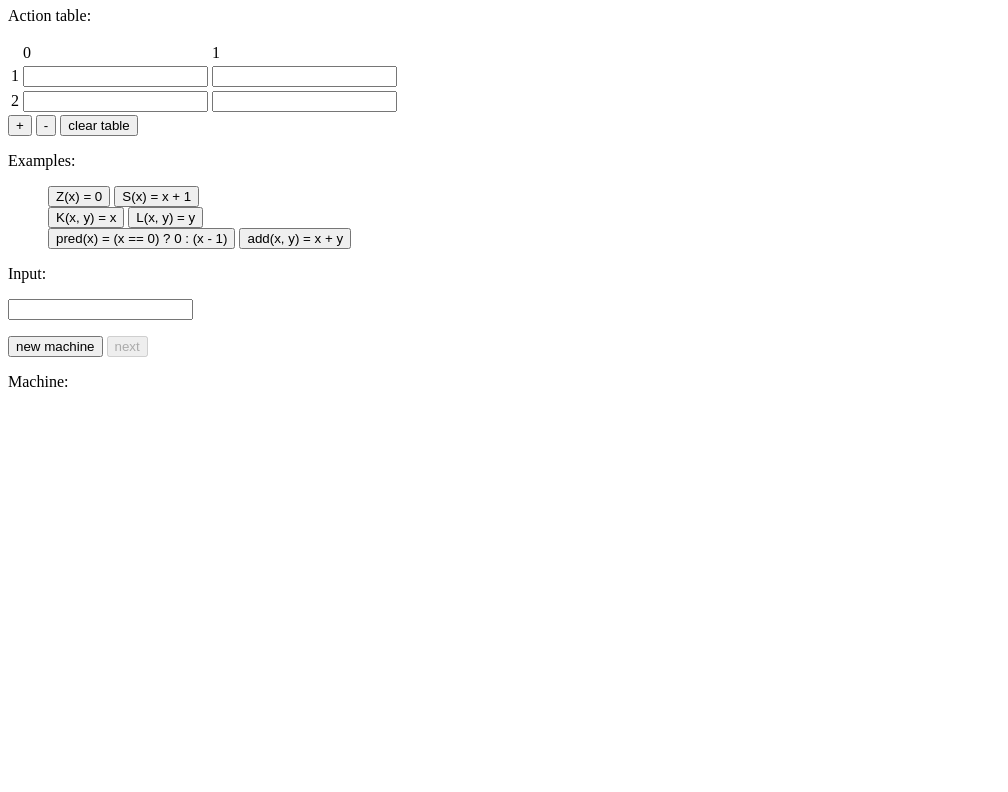
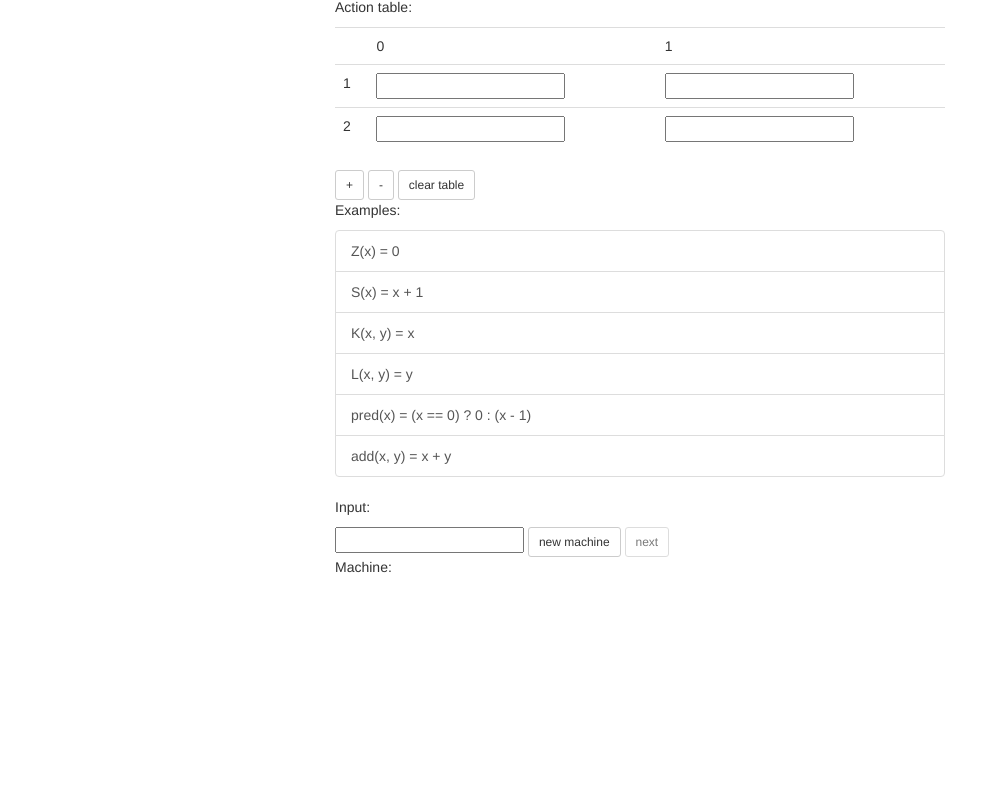
Before and after one commit to stanleytangerror/TuringMachineSimulator, a plain HTML site: page index.html in a window 1280 px wide. Shown: the part 73-865 px from the top of the page, without its empty margins (0-1008 px from the left). Before the commit the page ends 800 px from the top, so only its background shows below. Drawn offline with nearby package versions, Linux system fonts and the light colour scheme.

Commit message:
bootstrap added

```diff
--- a/index.html
+++ b/index.html
@@ -4,18 +4,20 @@
   <head>
     <meta http-equiv="content-type" content="text/html; charset=UTF8">
     <title>Turing Machine</title>
+    <link rel="stylesheet" href="https://maxcdn.bootstrapcdn.com/bootstrap/3.3.4/css/bootstrap.min.css">
     <script src="table.js"></script>
   </head>
 
   <body onload="pageLoaded(2)">
-    <div id="simulator">
-      <div>
+    <div id="simulator" class="container-fluid">
+      <div class="row">
         <h1>Turing Machine Simulator</h1>
       </div>
-      <div id="machine">
+      <div id="machine" class="row">
+        <div class="col-md-6 col-md-offset-3">
           <div>
             <p>Action table:</p>
-          <table id="action-table">
+            <table id="action-table" class="table">
               <tr class="row-mark">
                 <td></td>
                 <td>0</td>
@@ -24,36 +26,29 @@
             </table>
           </div>
           <div>
-          <button onclick="addRow()">+</button>
-          <button onclick="rmRow()">-</button>
-          <button id="clear-table" onclick="clearTable()">clear table</button>
+            <button class="btn btn-default btn-sm" onclick="addRow()">+</button>
+            <button class="btn btn-default btn-sm" onclick="rmRow()">-</button>
+            <button class="btn btn-default btn-sm" id="clear-table" onclick="clearTable()">clear table</button>
           </div>
-        <div>
+        </div>
+        <div class="col-md-6 col-md-offset-3">
           <p>Examples:</p>
-          <ul style="list-style-type:none">
-          <li>
-            <button id="function-Z" onclick="Z()">Z(x) = 0</button>
-            <button id="function-S" onclick="S()">S(x) = x + 1</button>
-          </li>
-          <li>
-            <button id="function-K" onclick="K()">K(x, y) = x</button>
-            <button id="function-L" onclick="L()">L(x, y) = y</button>
-          </li>
-          <li>
-            <button id="function-pred" onclick="pred()">pred(x) = (x == 0) ? 0 : (x - 1)</button>
-            <button id="function-add" onclick="add()">add(x, y) = x + y</button>
-          </li>
-          </ul>
+          <div class="list-group">
+            <a href="#" class="list-group-item" onclick="Z()">Z(x) = 0</a>
+            <a href="#" class="list-group-item" onclick="S()">S(x) = x + 1</a>
+            <a href="#" class="list-group-item" onclick="K()">K(x, y) = x</a>
+            <a href="#" class="list-group-item" onclick="L()">L(x, y) = y</a>
+            <a href="#" class="list-group-item" onclick="pred()">pred(x) = (x == 0) ? 0 : (x - 1)</a>
+            <a href="#" class="list-group-item" onclick="add()">add(x, y) = x + y</a>
           </div>
-        <div>
+        </div>
+        <div class="col-md-6 col-md-offset-3">
           <p>Input:</p>
-          <p>
           <input id="tape-value" type="text"></input>
-          </p>
-          <button id="new-machine" onclick="getNewMachine()">new machine</button>
-          <button id="next-button" onclick="next()">next</button>
+          <button class="btn btn-default btn-sm" id="new-machine" onclick="getNewMachine()">new machine</button>
+          <button class="btn btn-default btn-sm" id="next-button" onclick="next()">next</button>
         </div>
-        <div>
+        <div class="col-md-6 col-md-offset-3">
           <p>Machine:</p>
           <canvas id="machine-canvas" width="300" height="200"></canvas>
         </div>
--- a/table.js
+++ b/table.js
@@ -70,7 +70,10 @@ function setTableCell(state, mark, value) {
 }
 
 function clearTableCell(state, mark) {
-      delete actions[state][mark];
+      if (state in actions
+            && mark in actions[state]) {
+            delete actions[state][mark];
+      }
       var input = getTableCell(state, mark);
       input.value = "";
 }
```
Lines whose indentation alone changed are shown as unchanged.
